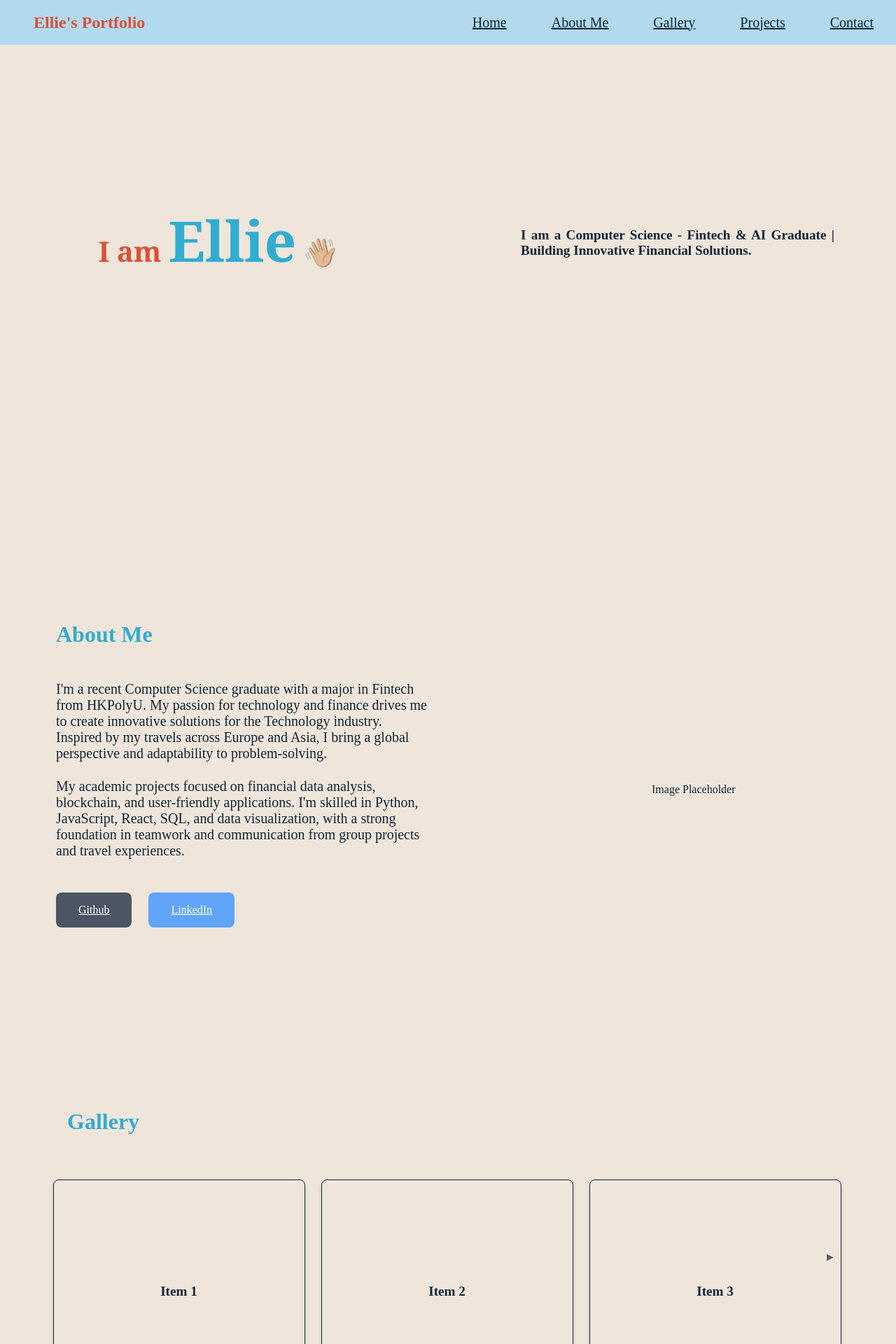
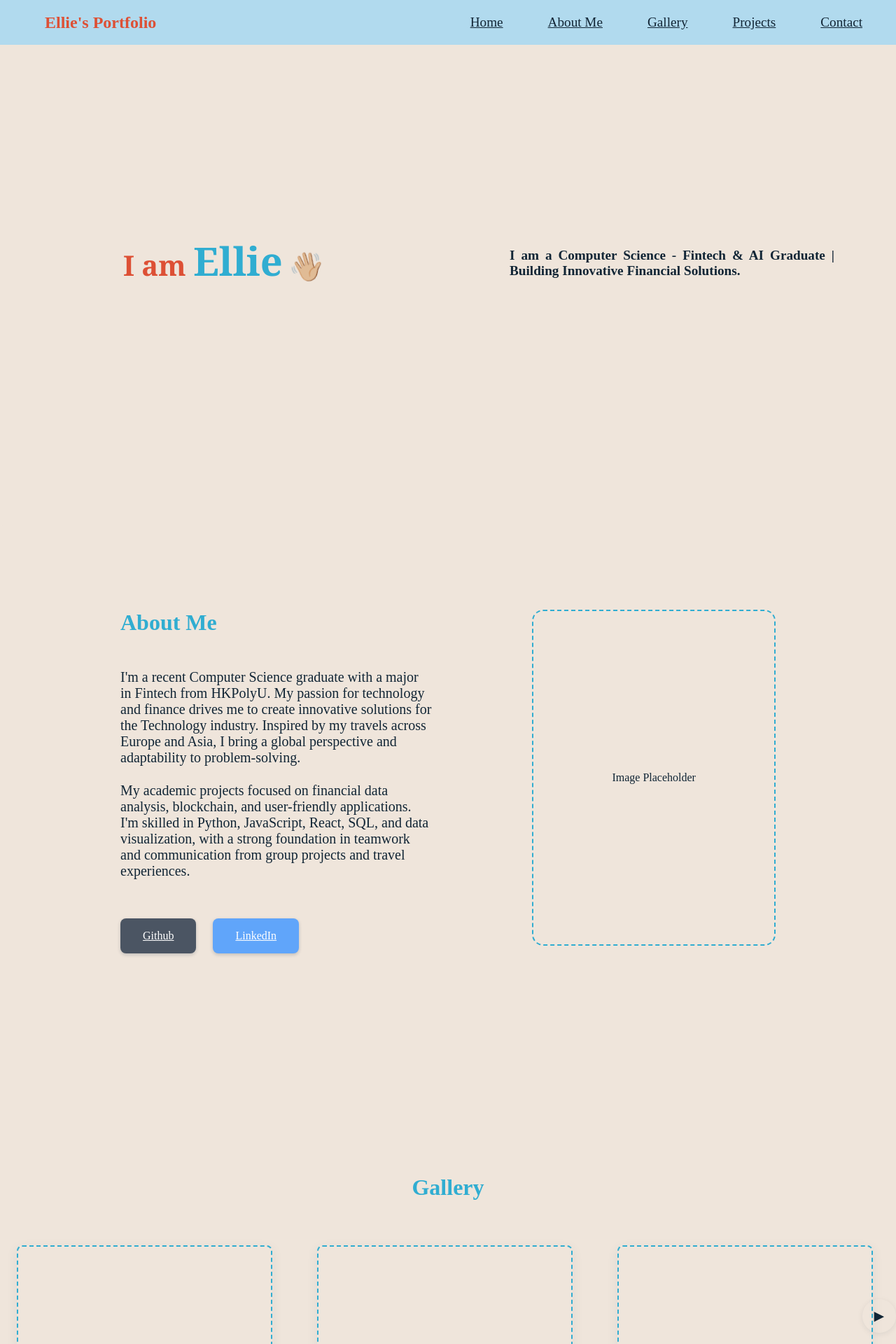
Before and after one commit to xujialuellie/portfolio-website, a Flask app: page / in a window 1280 px wide. Shown: the top 1920 px of the page at 70% size. Run offline with Flask 3, Linux system fonts and the light colour scheme.

Commit message:
Improved the design of the webpage

```diff
--- a/static/css/styles.css
+++ b/static/css/styles.css
@@ -18,8 +18,10 @@ body {
   right: 0;
   background-color:#b1daee;
   color:#112535;
-  padding: 0.5rem;
+  padding: 0.5rem 0;
   z-index: 1000;
+  width: 100%;
+  min-height: 3rem;
 }
 
 .container {
@@ -29,34 +31,114 @@ body {
   display: flex;
   justify-content: space-between;
   align-items: center;
-  padding: 0 0.5rem;
+  padding: 0 2rem;
+  width: 100%;
+  box-sizing: border-box;
 }
 
 .navbar-title {
   font-size: 1.5rem;
   font-weight: bold;
   text-align: center;
-  margin: 1rem 1rem;
-  padding: 1rem;
+  margin: 0.5rem 1rem;
+  padding: 0.5rem 1rem;
   color: #dd5035;
+  flex-shrink: 0;
 }
 
 .navbar-links {
   display: flex;
   gap: 2rem;
+  flex-wrap: wrap;
+  justify-content: flex-end;
+  align-items: center;
 }
 
 .navbar-button {
-  font-size: 1.25rem;
+  font-size: 1.2rem;
   padding: 0.5rem 1rem;
   border-radius: 0.5rem;
   color: #112535;
+  background: none;
+  border: none;
+  cursor: pointer;
+  transition: background 0.2s, color 0.2s, transform 0.2s;
+  white-space: nowrap;
 }
 
 .navbar-button:hover {
   background-color: #e9c25e;
   color: #112535;
   transform: scale(1.05);
+}
+
+/* Responsive design */
+@media (max-width: 1024px) {
+  .container {
+    padding: 0 1rem;
+  }
+  .navbar-links {
+    gap: 1rem;
+  }
+}
+
+/* Home Page */
+.home {
+  background-color: #efe5db;
+  color: #112535;
+  padding-top: 3rem;
+  padding: 0;
+  text-align: left;
+  border-radius: 0.5rem;
+  min-height: calc(100vh - 3rem);
+  box-sizing: border-box;
+  scroll-margin-top: 3rem;
+  transition: opacity 0.3s ease;
+  display: flex;
+  flex-direction: column;
+  align-items: center;
+  justify-content: center;
+}
+
+.home-text {
+  display: flex;
+  flex-direction: row;
+  align-items: center;
+  width: 100%;
+  max-width: 120rem;
+  margin: 0 auto;
+  font-weight: bold;
+}
+
+.home-title {
+  font-size: 2rem;
+  margin-bottom: 0.5rem;
+  flex: 1;
+  color: #3ea4a4;
+  text-align: center;
+}
+
+.home-page {
+  font-family: Cambria, Cochin, Georgia, Times, "Times New Roman", serif;
+  text-align: center;
+  font-size: 2.5rem;
+  padding: 3rem;
+  color: #dd5035;
+  width: 100%;
+  max-width: 120rem;
+  margin: 0 auto;
+}
+
+.home-subtitle {
+  font-size: 1.5rem;
+  margin-left: 1rem;
+  margin-right: 1rem;
+  flex: 1;
+  color: #112535;
+  text-align: center;
+  width: 100%;
+  max-width: 120rem;
+  margin: 0 auto;
 }
 
 .introduction {
@@ -68,67 +150,8 @@ body {
   color: #112535;
 }
 
-/* Responsive design for mobile */
-@media (max-width: 768px) {
-  .navbar-links {
-    gap: 0.25rem;
-  }
-  .navbar-button {
-    font-size: 1rem;
-    padding: 0.25rem 0.5rem;
-  }
-  .navbar-title {
-    font-size: 1.5rem;
-  }
-}
-
-/* Home Page */
-.home {
-  background-color: #efe5db;
-  color: #112535;
-  padding-top: 3rem;
-  padding: 15rem 0;
-  text-align: left;
-  border-radius: 0.5rem;
-  min-height: calc(100vh - 3rem);
-  box-sizing: border-box;
-  scroll-margin-top: 3rem;
-  transition: opacity 0.3s ease;
-}
-
-.home-text {
-  display: flex;
-  flex-direction: row;
-  align-items: center;
-  width: 100%;
-  font-weight: bold;
-}
-
-.home-title {
-  font-size: 2rem;
-  margin-bottom: 0.5rem;
-  margin-right: 1rem;
-  flex: 1;
-  color: #3ea4a4;
-}
-
-.home-page {
-  font-family: Cambria, Cochin, Georgia, Times, "Times New Roman", serif;
-  text-align: center;
-  font-size: 2.5rem;
-  padding: 3rem;
-  color: #dd5035;
-}
-
-.home-subtitle {
-  font-size: 1.5rem;
-  margin-left: 1rem;
-  flex: 1;
-  color: #112535;
-}
-
 .home-name {
-  font-size: 5rem;
+  font-size: 3.5rem;
   color: #30add1;
 }
 
@@ -160,25 +217,29 @@ body {
 }
 
 .about-me-container {
-  max-width: 120rem;
+  max-width: 1000px;
   margin-left: auto;
   margin-right: auto;
   padding-top: 5rem;
   padding-bottom: 5rem;
+  width: 100%;
 }
 
 .about-me-content {
   display: flex;
   flex-direction: column;
   align-items: center;
-  padding-left: 5rem;
-  padding-right: 5rem;
+  padding-left: 2rem;
+  padding-right: 2rem;
+  width: 100%;
+  gap: 2rem;
 }
 
 @media (min-width: 768px) {
   .about-me-content {
     flex-direction: row;
     align-items: flex-start;
+    justify-content: center;
     gap: 2rem;
   }
 }
@@ -188,11 +249,15 @@ body {
   font-size: 1.25rem;
   width: 100%;
   color: #112535;
+  align-items: center;
+  text-align: justify;
 }
 
 @media (min-width: 768px) {
   .about-me-text {
     width: 50%;
+    align-items: flex-start;
+    text-align: left;
   }
 }
 
@@ -217,7 +282,8 @@ body {
 .button-group {
   display: flex;
   gap: 1.5rem;
-  margin-top: 1.5rem;
+  margin-top: 2rem;
+  width: 100%;
 }
 
 .github-button, .linkedin-button {
@@ -227,6 +293,9 @@ body {
   padding: 1rem 2rem;
   border-radius: 0.5rem;
   transition: background-color 0.2s ease-in-out, transform 0.2s ease-in-out;
+  border: none;
+  margin: 0;
+  box-shadow: 0 2px 5px rgba(17, 37, 53, 0.2);
 }
 
 .github-button {
@@ -252,12 +321,14 @@ body {
 .about-me-image {
   display: flex;
   justify-content: center;
+  align-items: center;
   width: 100%;
 }
 
 @media (min-width: 768px) {
   .about-me-image {
     width: 50%;
+    justify-content: flex-start;
   }
 }
 
@@ -268,34 +339,33 @@ body {
   display: flex;
   align-items: center;
   justify-content: center;
+  border: 2px dashed #30add1;
+  background: #efe5db;
+  box-sizing: border-box;
+  margin: 0 auto;
+  border-radius: 1rem;
 }
 
 /* Gallery Page */
-#gallery {
+.gallery-container {
   padding: 2rem;
   width: 100%;
-  margin: 0 auto;
-  background-color: #efe5db;
+  margin: 2rem 0;
   display: flex;
   flex-direction: column;
   align-items: center;
+  position: relative;
+  overflow: hidden;
 }
 
 .gallery-title {
   font-size: 2rem;
   font-weight: bold;
-  padding: 0 0 2rem 2rem;
-  margin-bottom: 2rem;
+  padding: 1rem;
+  margin-bottom: 3rem;
   color: #30add1;
-}
-
-.gallery-container {
-  position: relative;
-  max-width: 1152px;
-  padding: 3rem 0rem;
-  overflow: hidden;
-  display: flex;
-  flex-direction: column;
+  text-align: center;
+  width: 100%;
 }
 
 .gallery-wrapper {
@@ -303,16 +373,21 @@ body {
   flex-direction: row;
   transition: transform 0.5s ease;
   width: 100%;
+  justify-content: left;
+  gap: 2.5rem;
+  position: relative;
+  z-index: 1;
+  margin-right: 2.5rem;
 }
 
 .gallery-box {
   flex: 0 0 30%;
   background-color: #efe5db;
-  border: 1px solid #112535;
+  border: 2px dashed #30add1;
   border-radius: 0.5rem;
   padding: 1rem;
   margin: 0 1%;
-  box-shadow: 0 2px 5px rgba(17, 37, 53, 0.2);
+  box-shadow: 0 4px 16px rgba(39, 73, 100, 0.08);
   text-align: center;
   cursor: pointer;
   min-width: 360px;
@@ -320,18 +395,20 @@ body {
   display: flex;
   flex-direction: column;
   justify-content: center;
+  align-items: center;
+  transition: box-shadow 0.3s ease, transform 0.3s ease;
+}
+
+.gallery-box:hover {
+  box-shadow: 0 8px 32px rgba(48, 173, 209, 0.15);
+  transform: translateY(-4px) scale(1.03);
 }
 
 .gallery-box h3 {
   margin: 0.5rem 0;
   color: #112535;
   font-size: 1.2rem;
-}
-
-.gallery-box p {
-  margin: 0;
-  color: #112535;
-  font-size: 1rem;
+  font-weight: bold;
 }
 
 .gallery-nav {
@@ -339,24 +416,36 @@ body {
   top: 50%;
   transform: translateY(-50%);
   background-color: transparent;
-  color: rgba(17, 37, 53, 0.7);
-  border: none;
-  width: 40px;
-  height: 40px;
-  line-height: 40px;
+  color: #112535;
+  border: transparent;
+  width: 48px;
+  height: 48px;
+  line-height: 48px;
   text-align: center;
   cursor: pointer;
-  font-size: 1rem;
+  font-size: 1.5rem;
   border-radius: 50%;
-  z-index: 10;
+  z-index: 2;
+  box-shadow: 0 2px 8px rgba(17, 37, 53, 0.08);
+  transition: background 0.2s, color 0.2s, box-shadow 0.2s;
+  display: flex;
+  align-items: center;
+  justify-content: center;
 }
 
 .gallery-nav.left {
-  left: 10px;
+  left: 0px;
+  transition: opacity 0.2s;
 }
 
 .gallery-nav.right {
-  right: 10px;
+  right: 0px;
+  transition: opacity 0.2s;
+}
+
+.gallery-nav.visible {
+  opacity: 1;
+  pointer-events: auto;
 }
 
 .gallery-nav:hover {
--- a/static/js/script.js
+++ b/static/js/script.js
@@ -96,7 +96,12 @@ document.addEventListener('DOMContentLoaded', () => {
   let currentIndex = 0;
 
   // Calculate box width including margins
-  const boxWidth = boxes[0].getBoundingClientRect().width + 2 * 1 * window.innerWidth / 100; // Include 1.5% margin on both sides
+  function getBoxWidth() {
+    if (boxes.length < 2) return boxes[0].offsetWidth;
+    const firstBoxLeft = boxes[0].getBoundingClientRect().left;
+    const secondBoxLeft = boxes[1].getBoundingClientRect().left;
+    return secondBoxLeft - firstBoxLeft;
+  }
 
   function updateButtons() {
     leftButton.style.display = currentIndex === 0 ? 'none' : 'block';
@@ -104,6 +109,7 @@ document.addEventListener('DOMContentLoaded', () => {
   }
 
   function slideGallery() {
+    const boxWidth = getBoxWidth();
     const offset = -currentIndex * boxWidth;
     galleryWrapper.style.transform = `translateX(${offset}px)`;
     updateButtons();
@@ -123,5 +129,20 @@ document.addEventListener('DOMContentLoaded', () => {
       }
   });
 
-  updateButtons(); // Initialize button visibility
+  // Add extra right margin to galleryWrapper for edge effect
+  function updateWrapperMargin() {
+    const container = galleryWrapper.parentElement;
+    const containerWidth = container.offsetWidth;
+    const slideDistance = getSlideDistance();
+    // Add enough right margin so the last box can align at the right edge
+    galleryWrapper.style.marginRight = `${containerWidth - slideDistance * boxesPerPage}px`;
+  }
+
+  window.addEventListener('resize', () => {
+    updateWrapperMargin();
+    slideGallery();
+  });
+
+  updateWrapperMargin();
+  slideGallery(); // Initialize
 });
--- a/templates/index.html
+++ b/templates/index.html
@@ -82,23 +82,19 @@
           </div>
           <div class="gallery-box" data-link="#">
             <h3>Item 2</h3>
-            <p></p>
           </div>
           <div class="gallery-box" data-link="#">
             <h3>Item 3</h3>
-            <p></p>
           </div>
           <div class="gallery-box" data-link="#">
             <h3>Item 4</h3>
-            <p></p>
           </div>
           <div class="gallery-box" data-link="#">
             <h3>Item 5</h3>
-            <p></p>
           </div>
         </div>
         <button id="gallery-left" class="gallery-nav left" style="display: none;">◄</button>
-        <button id="gallery-right" class="gallery-nav right">►</button>
+        <button id="gallery-right" class="gallery-nav right"> ►</button>
       </div>
     </section>
 
```
Also changed, not shown: other parts of static/css/styles.css (+35 -1 lines).
